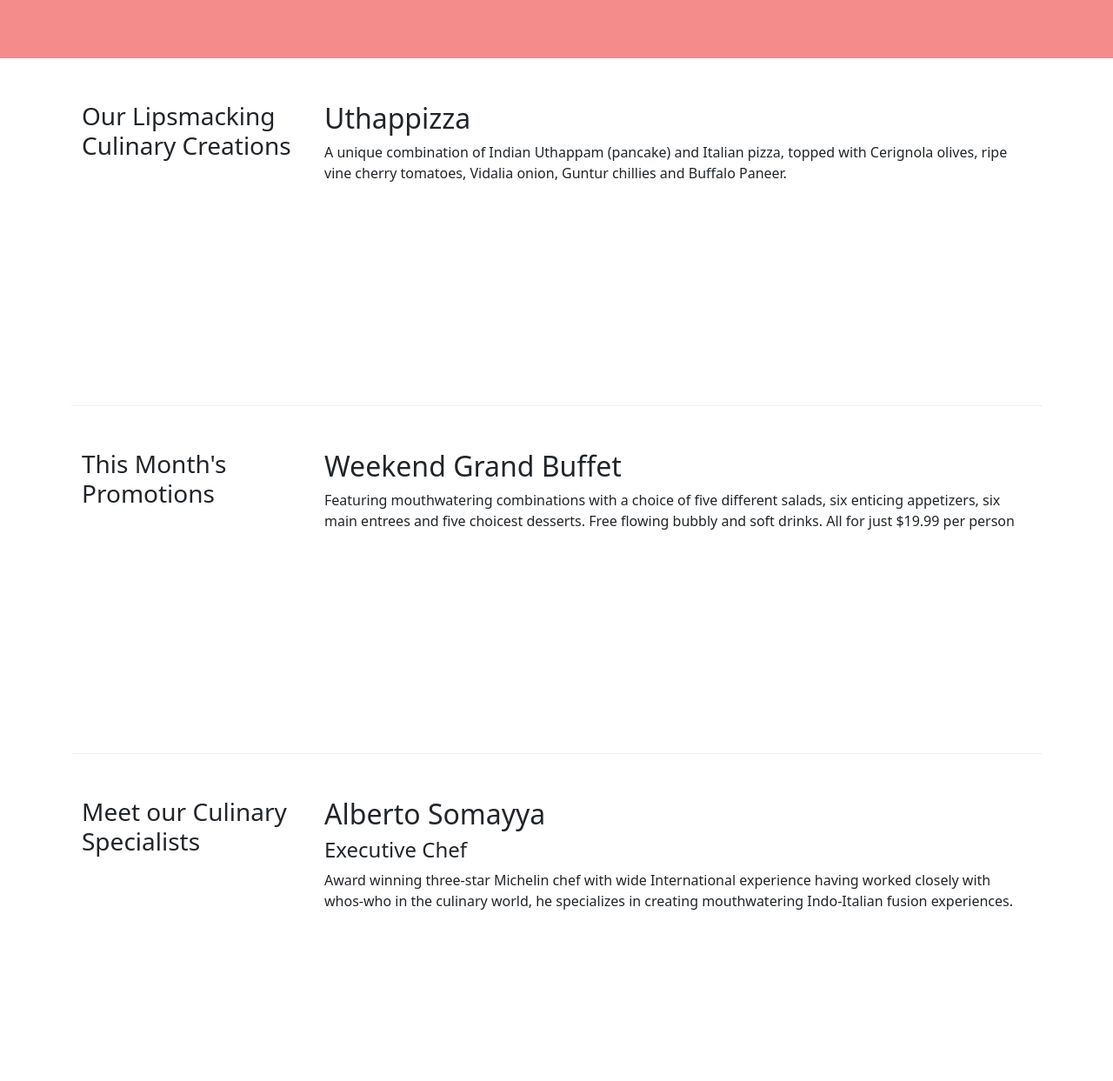
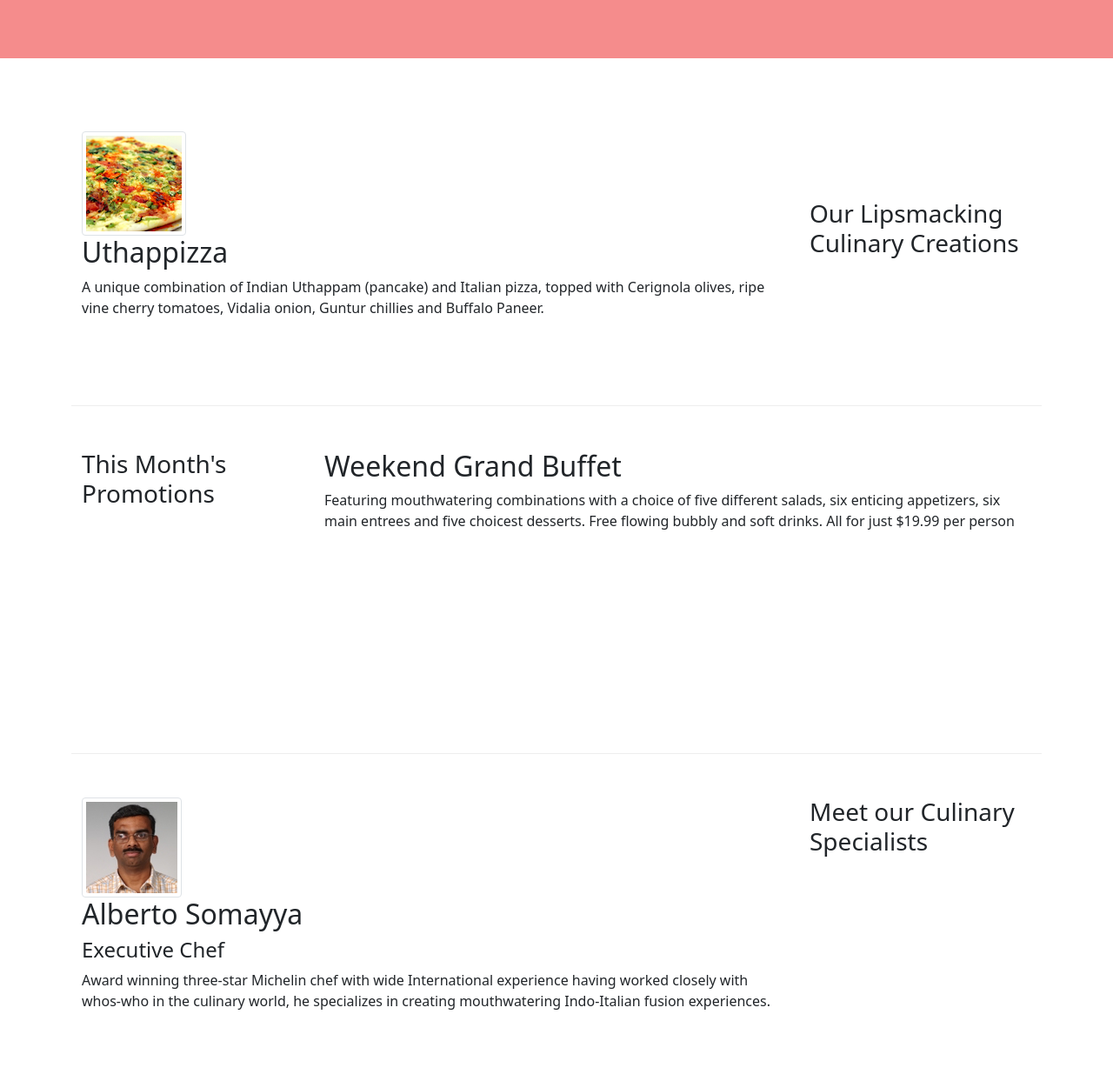
Before and after one commit to YashRajSingh-4799/intials_gits, a website: page index.html in a window 1280 px wide. Shown: the part 217-1460 px from the top of the page at 87% size. Drawn offline with nearby package versions, Linux system fonts and the light colour scheme.

Commit message:
img is been added to the webpage

```diff
--- a/index.html
+++ b/index.html
@@ -44,13 +44,22 @@
     </header>
 
     <div class="container">
-        <div class="row row-content">
-            <div class="col-12 col-sm-4 col-md-3">
+        <div class="row row-content align-items-center">
+            <div class="col-12 col-sm-4 order-sm-last col-md-3">
                 <h3>Our Lipsmacking Culinary Creations</h3>
             </div>
-            <div class="col col-sm col-md">
-                <h2>Uthappizza</h2>
-                <p>A unique combination of Indian Uthappam (pancake) and Italian pizza, topped with Cerignola olives, ripe vine cherry tomatoes, Vidalia onion, Guntur chillies and Buffalo Paneer.</p>
+            <div class="col col-sm-first col-md">
+                <div class="media">
+                    <img class="d-flex mr-3 img-thumbnail align-self-center"
+                            src="img/uthappizza.png" alt="Uthappizza">
+                    <div class="media-body">
+                        <h2 class="mt-0">Uthappizza</h2>
+                        <p class="d-none d-sm-block">A unique combination of Indian Uthappam (pancake) and
+                            Italian pizza, topped with Cerignola olives, ripe vine
+                            cherry tomatoes, Vidalia onion, Guntur chillies and
+                            Buffalo Paneer.</p>
+                    </div>
+                </div>
             </div>
         </div>
 
@@ -66,14 +75,23 @@
         </div>
 
         <div class="row row-content">
-            <div class="col-12 col-sm-4 col-md-3">
+            <div class="col-12 col-sm-4 order-sm-last col-md-3">
                 <h3>Meet our Culinary Specialists</h3>
             </div>
-            <div class="col col-sm col-md">
-                <h2>Alberto Somayya</h2>
-                <h4>Executive Chef</h4>
-                <p>Award winning three-star Michelin chef with wide International experience having worked closely with whos-who in the culinary world, he specializes in creating mouthwatering Indo-Italian fusion experiences. </p>
-            </div>
+            <div class="ccol col-sm-first col-md">
+                <div class="media">
+                    <img class="d-flex mr-3 img-thumbnail align-self-center"
+                            src="img/alberto.png" alt="Alberto Somayya">
+                    <div class="media-body">
+                        <h2 class="mt-0">Alberto Somayya</h2>
+                        <h4>Executive Chef</h4>
+                        <p class="d-none d-sm-block">Award winning three-star Michelin chef with wide
+                            International experience having worked closely with
+                            whos-who in the culinary world, he specializes in
+                            creating mouthwatering Indo-Italian fusion experiences.
+                            </p>
+                    </div>
+                </div></div>
         </div>
     </div>
 
```
Also changed, not shown: aboutus.html (+3 -2 lines), img/alberto.png (added), img/buffet.png (added), img/logo.png (added), img/uthappizza.png (added), 1 other file.
